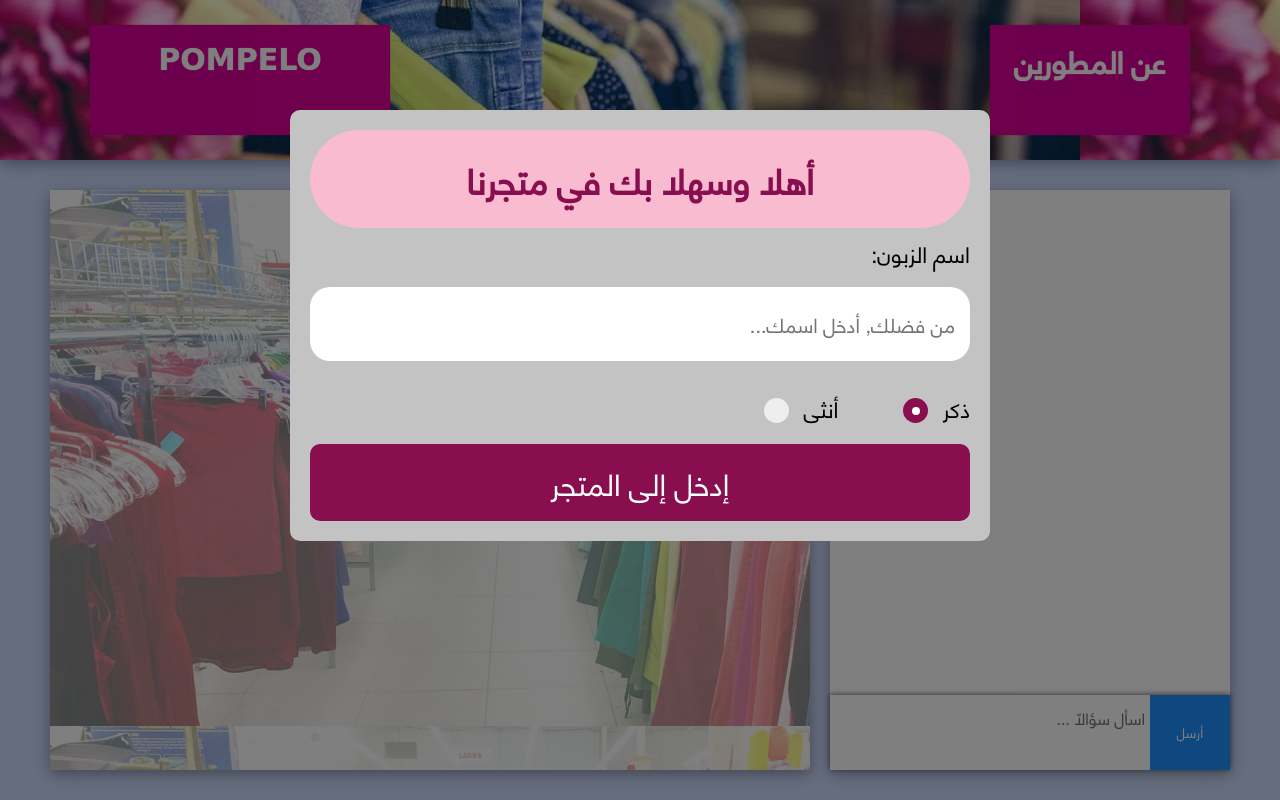
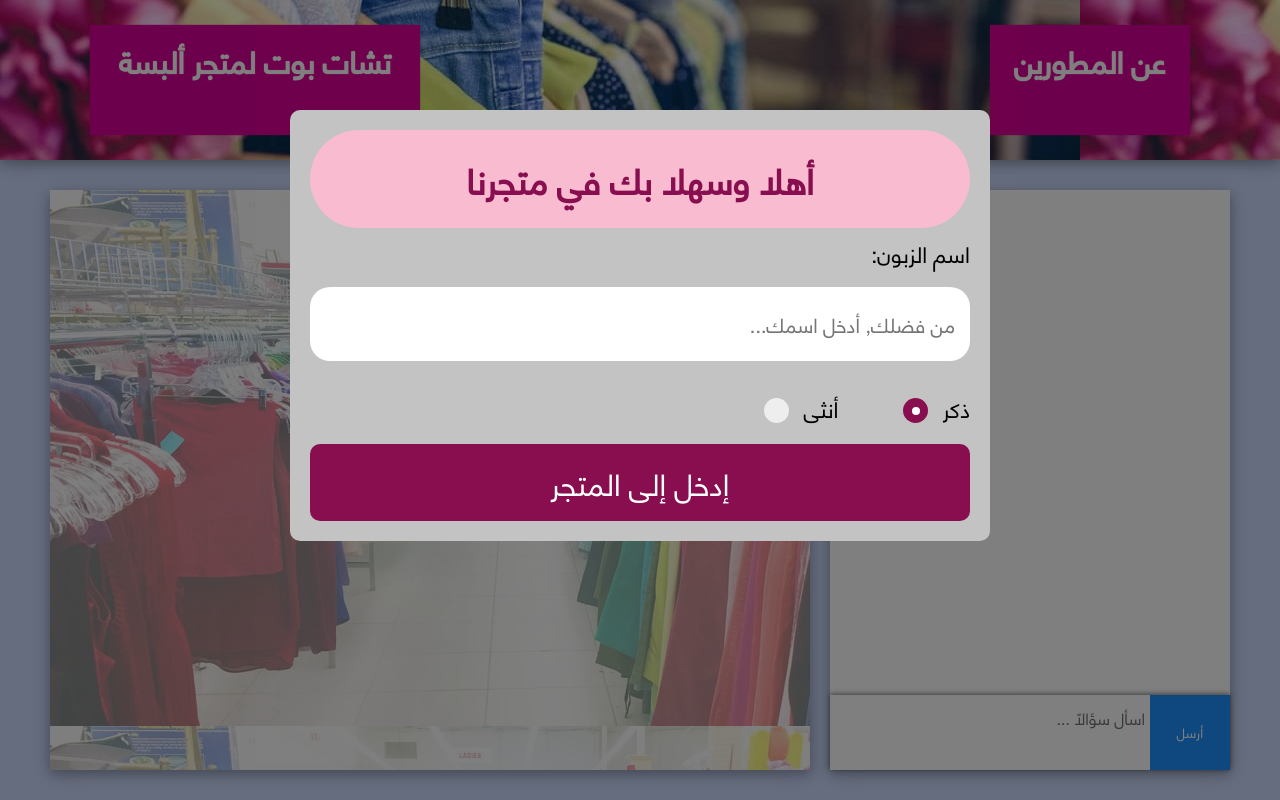
Before and after one commit to Jihad92/arabic-chatbot, a Flask app: page / in a window 1280 px wide. Run offline with Flask 2, Linux system fonts and the light colour scheme; parts of the project's set-up code (start-up, migrations or seed data) failed here and were passed over.

Commit message:
change store name

```diff
--- a/static/css/style.css
+++ b/static/css/style.css
@@ -45,9 +45,8 @@ body, html {
 }
 
 .store-name {
-    width: 300px;
+    width: 330px;
     margin-left: 40px;
-    font-family: cursive;
     font-weight: 600;
 }
 
--- a/templates/index.html
+++ b/templates/index.html
@@ -16,7 +16,7 @@
 <body>
     <div id="ld" class="loading">جارٍ تحميل الصفحة. الرجاء الانتظار</div>
     <div class="header">
-        <span class="header-element store-name">POMPELO</span>
+        <span class="header-element store-name">تشات بوت لمتجر ألبسة</span>
         <a class="header-element about">عن المطورين</a>
     </div>
     <div class="store-body">
```
